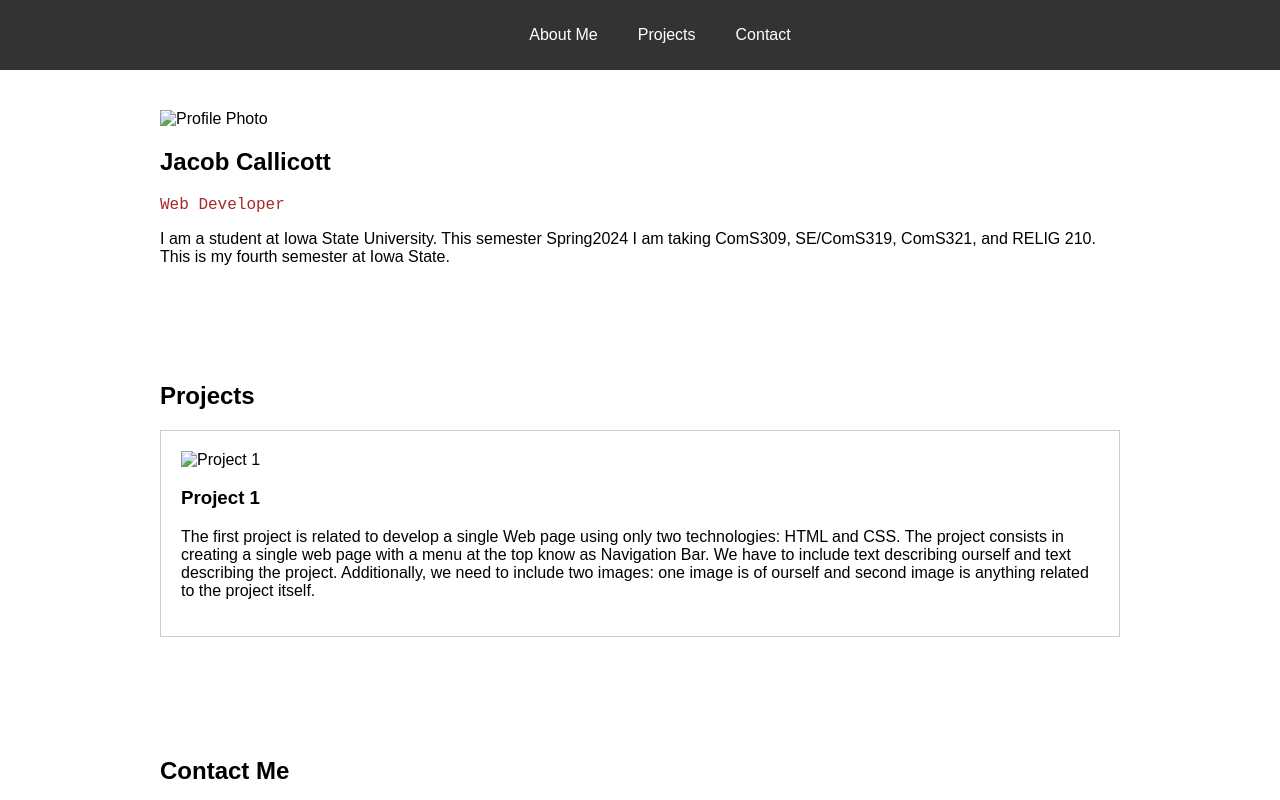
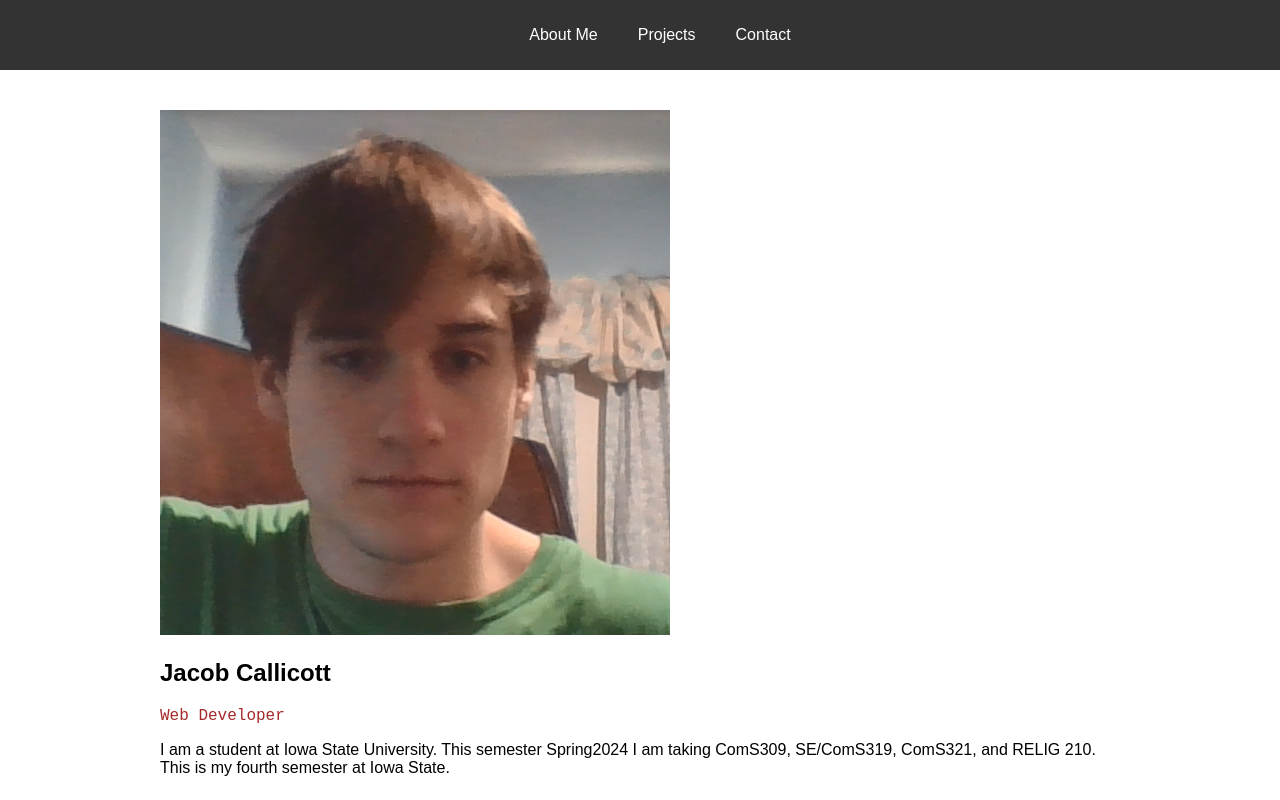
Before and after one commit to jacob-c0/personal, a plain HTML site: page index.html in a window 1280 px wide. Shown: the top 800 px of the page. Drawn offline with Linux system fonts and the light colour scheme.

Commit message:
initial commit

```diff
--- a/index.html
+++ b/index.html
@@ -30,7 +30,7 @@
         </header>
         <section id="about">
             <div class="container">
-                <img src= "./profile.png" alt="Profile Photo">
+                <img src= "./images/profile.png" alt="Profile Photo">
                 <h1>Jacob Callicott</h1>
                 <p style="font-family: 'Courier New', Courier, monospace; color: brown">Web Developer</p>
                 <p>I am a student at Iowa State
@@ -43,7 +43,7 @@
             <div class="container">
                 <h2>Projects</h2>
                 <div class="project">
-                <img src= "./project1.png" alt="Project 1">
+                <img src= "./images/project1.png" alt="Project 1">
                 <h3>Project 1</h3>
                 <p>The first project is related to develop a single Web page using
                 only two technologies: HTML and CSS. The project consists in
```
Also changed, not shown: images/profile.png (added), images/project1.png (added).
